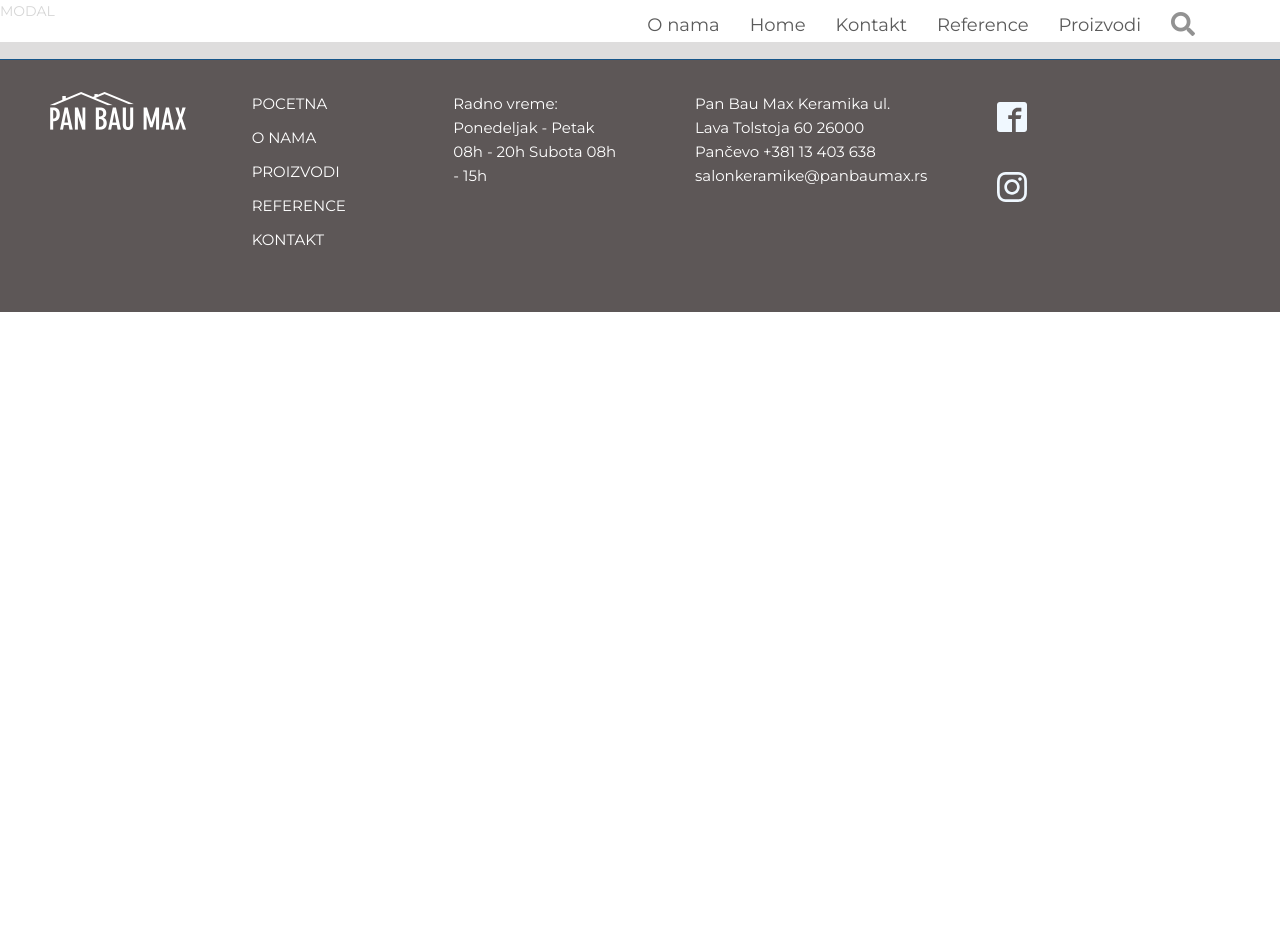
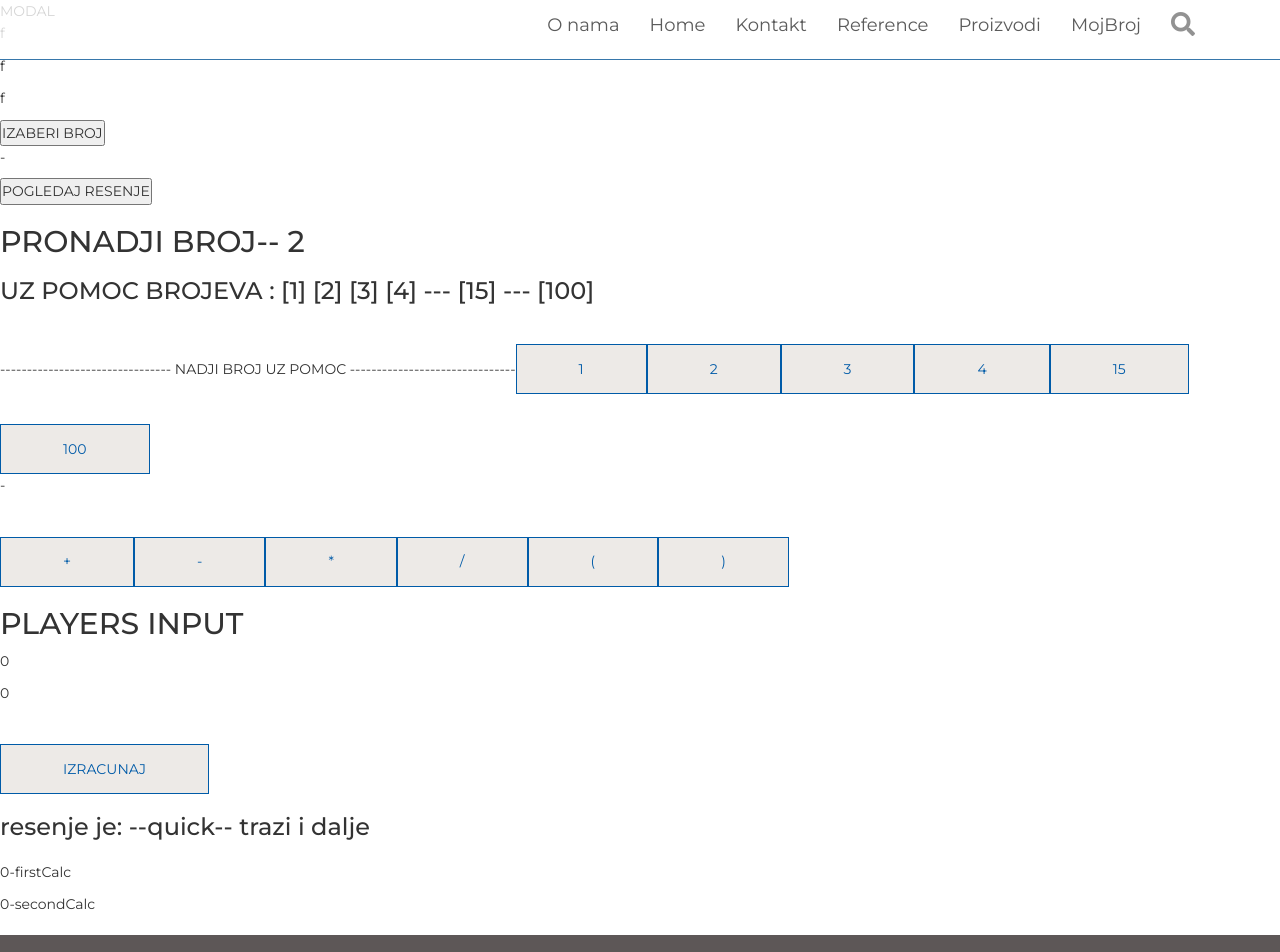
Before and after one commit to ivanbkovacevic/paunbaumax-react, a React (Create React App) app: page /mojbroj in a window 1280 px wide. Shown: the top 952 px of the page. Before the commit the page ends 800 px from the top, so only its background shows below. Built offline with nearby package versions, Linux system fonts and the light colour scheme.

Commit message:
moj broj

```diff
--- a/src/App.js
+++ b/src/App.js
@@ -7,18 +7,19 @@ import Onama from '../src/components/Onama/Onama';
 import Reference from '../src/components/Reference/Reference';
 import Kontakt from '../src/components/Kontakt/Kontakt';
 import Proizvodi from '../src/components/Proizvodi/Proizvodi';
+import MojBroj from '../src/components/MojBroj/MojBroj';
 
 class App extends Component {
   render() {
     return (
     <div>
-       {/* <Stripe/> */}
         <Navigation />
           <Switch>
             <Route path="/onama" component={Onama}/>
             <Route path="/reference" component={Reference}/>
             <Route path="/kontakt" component={Kontakt}/>
             <Route path="/proizvodi" component={Proizvodi}/>
+            <Route path="/mojbroj" component={MojBroj}/>
             <Route path="/" exact component={Home}/>
           </Switch>
        <Footer />
--- /dev/null
+++ b/src/components/MojBroj/MojBroj.js
@@ -0,0 +1,195 @@
+import React, { Component } from 'react';
+
+class MojBroj extends Component {
+
+state={
+    targetNumber:2,
+    target1a:1,
+    target1b:2,
+    target1c:3,
+    target1d:4,
+    target101520:15,
+    target255075100:100,
+    playerInput:0,
+    playerDisplayInput:0,
+    calculation:0,
+    solutionQuick:'quick',
+    text:'trazi i dalje',
+    solutionFull:2,
+    solutionFinal:'',
+    solutionFinalOpis:'',
+    firstCalc:0,
+    secondCalc:0
+  }
+
+  generateTargetsingl = () => {
+    let min=1;
+    let max=9;
+    let min1=100;
+    let max1=900;
+    let target1a = Math.floor(Math.random() * (max - min + 1)) + min;
+    let target1b = Math.floor(Math.random() * (max - min + 1)) + min;
+    let target1c = Math.floor(Math.random() * (max - min + 1)) + min;
+    let target1d = Math.floor(Math.random() * (max - min + 1)) + min;
+    let targetNumber = Math.floor(Math.random() * (max1 - min1 + 1)) + min1;
+    this.setState({ targetNumber, target1a, target1b, target1c, target1d})
+  }
+
+
+    generateTarget15 = () => {
+      let target101520 = [10, 15, 20, 10, 15, 20, 10, 15, 20,10];
+      let index = Math.floor(Math.random() * 10);
+      target101520 = target101520[index];
+      this.setState({ target101520})
+    }
+
+    generateTarget100 = () => {
+      let target255075100 = [25, 50, 75, 100, 25, 50, 75, 100,25,50];
+      let index1 = Math.floor(Math.random() * 10) ;
+      target255075100 = target255075100[index1];
+      this.setState({ target255075100 })
+    }
+  ///////////////////////// GLAVNA ///////////////////////////////
+    generateTarget=()=>{
+      this.generateTargetsingl();
+      this.generateTarget15();
+      this.generateTarget100();
+   //  this.findSolutionQuick();
+    }
+
+    generateSolution=()=>{
+        this.findSolutionFull();
+        this.findAlgoritam();
+    }
+  ///////////////////////////////////////////////////
+
+
+
+  /////////////////OVA TREBA DA VRATI KONACNO RESENJE////////////////////////////////////
+    findSolutionFull=()=>{
+      let { targetNumber, target1a, target1b, target1c, target1d, target101520, target255075100 } = this.state;
+      let solutionFinal=target1a*target1b;
+      let solutionFinalDetaljanOpis=target1a*target1b;
+
+      let solutionFinalOpis='Nemam jos uvek kompletno resenje';
+
+      if(targetNumber ===solutionFinal){
+        solutionFinalOpis = solutionFinalDetaljanOpis.toString()+' CESTITAMO konacno resenje';
+      }else{
+        solutionFinalOpis='Nisam nasao resenje jos'
+      }
+      this.setState({ solutionFinal, solutionFinalOpis});
+    }
+  //////////////////ALGORITAM////////////////////////////////////
+    findAlgoritam=()=> {
+      let { targetNumber, target1a, target1b, target1c, target1d, target101520, target255075100 } = this.state;
+      let NumbersArrSingl = [target1a, target1b, target1c, target1d,target101520];
+      NumbersArrSingl = NumbersArrSingl.sort(function (a, b) { return a - b });
+      console.log(NumbersArrSingl);
+
+      let targetMaxSingl = Math.max(...NumbersArrSingl);
+      console.log(targetMaxSingl);
+
+      let firstCalc=targetNumber/target255075100;
+      var closest = NumbersArrSingl.reduce(function (prev, curr) {
+        return (Math.abs(curr - firstCalc) < Math.abs(prev - firstCalc) ? curr : prev);
+      });
+  /////////////////////RACUNJANJA///////////////////////////
+      let secondCalc =target255075100*closest;
+      let restFromSecondCalc= targetNumber-secondCalc;
+      let thirdCal=
+
+      console.log('------------');
+      console.log(targetNumber+' targetNumber');
+      console.log(target255075100+' maxNumber');
+      console.log(firstCalc + ' firstCalc ');
+      console.log(closest+' closest');
+      console.log(secondCalc+' secondCalc');
+      console.log(restFromSecondCalc+' restFromSecondCalc');
+      console.log('------------');
+      let solutionFinal = target1a * target1b;
+      this.setState({firstCalc,secondCalc});
+    }
+  ///////////////////////DUGMAD I MANUELNO RACUNJANJE///////////////////////////////
+  AddNumber=(digit)=>{
+    let playerInput;
+    let {playerDisplayInput}=this.state;
+    let duplo='ne moye dva puta isti broj';
+    this.state.playerInput === digit ?  playerDisplayInput+=duplo : playerDisplayInput+=playerInput;
+
+    playerDisplayInput+=playerInput;
+    this.setState({playerInput,playerDisplayInput});
+    console.log(playerInput,typeof(playerInput));
+    console.log(playerDisplayInput);
+    console.log(digit+'digit');
+    console.log(duplo+'duplo');
+  }
+
+
+  AddOperation=(operand)=>{
+    let playerInput=operand;
+    let {playerDisplayInput}=this.state;
+    playerDisplayInput+=playerInput;
+    this.setState({playerInput,playerDisplayInput});
+    console.log(playerInput,typeof(playerInput));
+    console.log(playerDisplayInput);
+  }
+
+  Calculate=()=>{
+      let calculation;
+      calculation=eval(this.state.playerDisplayInput);
+      console.log(calculation);
+      this.setState({calculation})
+  }
+
+    render() {
+       let { targetNumber, target1a, target1b, target1c, target1d, target101520, target255075100 } = this.state;
+      return(
+        <div>
+            <p>f</p>
+            <p>f</p>
+            <p>f</p>
+          <button onClick={this.generateTarget}>IZABERI BROJ</button><p>-</p>
+          <button onClick={this.generateSolution}>POGLEDAJ  RESENJE</button>
+          <h2>PRONADJI BROJ-- {this.state.targetNumber}</h2>
+          <h3>UZ POMOC BROJEVA : [{this.state.target1a}] [{this.state.target1b}]
+          [{this.state.target1c}] [{this.state.target1d}] --- [{this.state.target101520}] --- [{this.state.target255075100}]
+          </h3>
+          --------------------------------
+             NADJI BROJ UZ POMOC
+             -------------------------------
+          <button className='button-detaljnije'                  onClick={()=>this.AddNumber(target1a)}>{target1a}</button>
+          <button className='button-detaljnije' value={target1b} onClick={()=>this.AddNumber(target1b)}>{target1b}</button>
+          <button className='button-detaljnije' value={target1c} onClick={()=>this.AddNumber(target1c)}>{target1c}</button>
+          <button className='button-detaljnije' value={target1d} onClick={()=>this.AddNumber(target1d)}>{target1d}</button>
+          <button className='button-detaljnije' value={target101520} onClick={()=>this.AddNumber(target101520)}>{target101520}</button>
+          <button className='button-detaljnije' value={target255075100} onClick={()=>this.AddNumber(target255075100)}>{target255075100}</button>
+          <p>-</p>
+          <button className='button-detaljnije' value={'+'} onClick={()=>this.AddOperation('+')}>+</button>
+          <button className='button-detaljnije' value={'-'} onClick={()=>this.AddOperation('-')}>-</button>
+          <button className='button-detaljnije' value={'*'} onClick={()=>this.AddOperation('*')}>*</button>
+          <button className='button-detaljnije' value={'/'} onClick={()=>this.AddOperation('/')}>/</button>
+          <button className='button-detaljnije' value={'('} onClick={()=>this.AddOperation('(')}>(</button>
+          <button className='button-detaljnije' value={')'} onClick={()=>this.AddOperation(')')}>)</button>
+            <div>
+                <h2>PLAYERS INPUT</h2>
+                <p>{this.state.playerDisplayInput}</p>
+                <p>{this.state.calculation}</p>
+                <button className='button-detaljnije'  onClick={this.Calculate}>IZRACUNAJ</button>
+                </div>
+          <div className='resenje'><h3>resenje je: --{this.state.solutionQuick}-- {this.state.text}</h3>
+          <h3>{this.state.solutionFinal}</h3>
+          <h3>{this.state.solutionFinalOpis}</h3>
+          <p>{this.state.firstCalc}-firstCalc</p>
+          <p>{this.state.secondCalc}-secondCalc</p>
+          </div>
+
+
+        </div>
+
+      )
+
+    }
+}
+
+export default MojBroj;
--- a/src/components/Navigation/Navigation.js
+++ b/src/components/Navigation/Navigation.js
@@ -52,6 +52,11 @@ class Navigation extends Component {
                         </Link>
                             </NavItem>
                             <NavItem>
+                                <Link to="/mojbroj">
+                                    MojBroj
+                        </Link>
+                            </NavItem>
+                            <NavItem>
                               <i onClick={this.handleShow} className="fas fa-search fa-lg"></i>
                             </NavItem>
                         </Nav>
```
Also changed, not shown: sass/_components.scss (+14 -0 lines).
